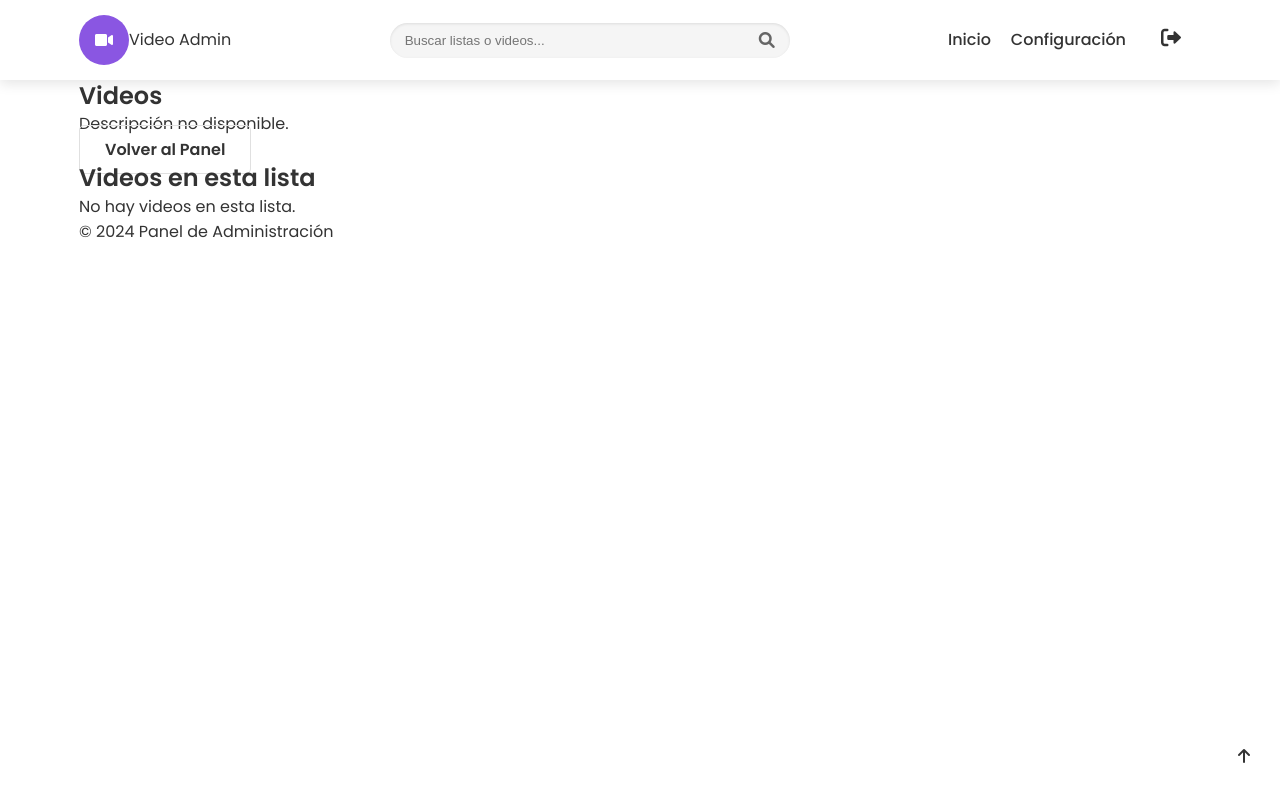
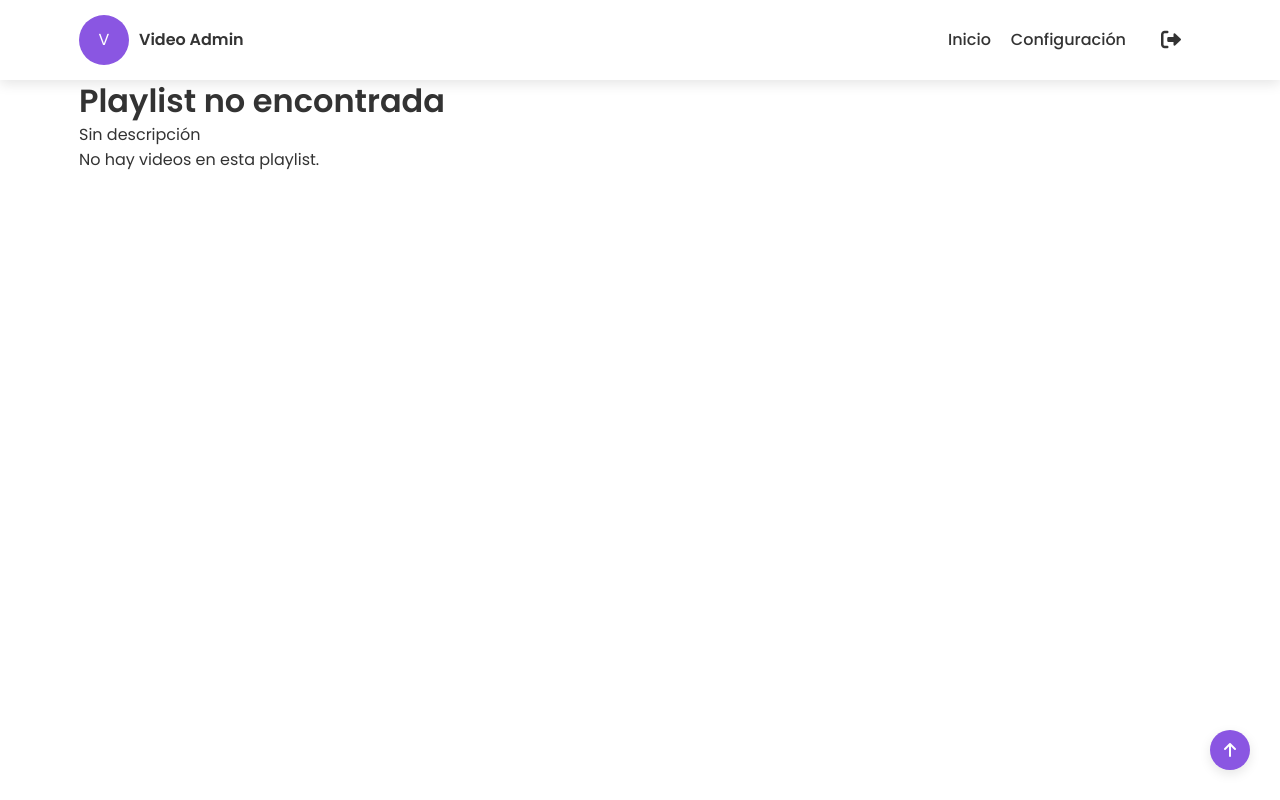
Before and after one commit to Massteven1/E-commerce, a PHP site: page /views/admin/view_playlist.php in a window 1280 px wide. Run offline with PHP 8.4, Linux system fonts and the light colour scheme.

Commit message:
Upload and list management fixed.

```diff
--- a/views/admin/index.php
+++ b/views/admin/index.php
@@ -3,7 +3,7 @@
 <head>
     <meta charset="UTF-8">
     <title>Panel de Administración</title>
-    <!-- <link rel="stylesheet" href="/E-commerce/public/css/styles.css"> -->
+    <link rel="stylesheet" href="/E-commerce/public/css/styles.css">
     <link rel="stylesheet" href="https://cdnjs.cloudflare.com/ajax/libs/font-awesome/6.0.0-beta3/css/all.min.css">
 </head>
 <body>
--- a/views/admin/view_playlist.php
+++ b/views/admin/view_playlist.php
@@ -2,97 +2,52 @@
 <html lang="es">
 <head>
     <meta charset="UTF-8">
-    <meta name="viewport" content="width=device-width, initial-scale=1.0">
-    <title>
-        <?php
-        if (isset($playlist) && is_array($playlist) && isset($playlist['name'])) {
-            echo htmlspecialchars($playlist['name']);
-        } else {
-            echo "Videos";
-        }
-        ?>
-    </title>
-    <link rel="stylesheet" href="../../public/css/styles.css">
-    <link rel="stylesheet" href="https://cdnjs.cloudflare.com/ajax/libs/font-awesome/6.0.0/css/all.min.css" integrity="sha512-9usAa10IRO0HhonpyAIVpjrylPvoDwiPUiKdWk5t3PyolY1cOd4DSE0Ga+ri4AuTroPR5aQvXU9xC6qOPnzFeg==" crossorigin="anonymous" referrerpolicy="no-referrer" />
+    <title><?php echo isset($playlist['name']) ? htmlspecialchars($playlist['name']) : 'Playlist'; ?></title>
+    <link rel="stylesheet" href="/E-commerce/public/css/styles.css">
+    <link rel="stylesheet" href="https://cdnjs.cloudflare.com/ajax/libs/font-awesome/6.0.0-beta3/css/all.min.css">
 </head>
 <body>
-
     <header>
         <div class="container">
-            <a href="#" class="logo">
-                <div class="logo-circle" style="background-color: var(--primary-color);">
-                    <i class="fas fa-video"></i>
-                </div>
-                <span>Video Admin</span>
-            </a>
-            <div class="search-bar">
-                <input type="text" placeholder="Buscar listas o videos...">
-                <i class="fas fa-search"></i>
+            <div class="logo">
+                <div class="logo-circle" style="background-color: var(--primary-color);">V</div>
+                <span style="margin-left: 10px; font-weight: 600;">Video Admin</span>
             </div>
             <nav>
                 <ul>
                     <li><a href="index.php?controller=playlist&action=index">Inicio</a></li>
                     <li><a href="#">Configuración</a></li>
-                    <li class="logout"><a href="#"><i class="fas fa-sign-out-alt"></i></a></li>
+                    <li class="logout"><i class="fas fa-sign-out-alt"></i></li>
                 </ul>
             </nav>
         </div>
     </header>
 
-    <section class="playlist-view">
-        <div class="container">
-            <div class="playlist-header">
-                <h1>
-                    <?php
-                    if (isset($playlist) && is_array($playlist) && isset($playlist['name'])) {
-                        echo htmlspecialchars($playlist['name']);
-                    } else {
-                        echo "Videos";
-                    }
-                    ?>
-                </h1>
-                <p>
-                    <?php
-                    if (isset($playlist) && is_array($playlist) && isset($playlist['description'])) {
-                        echo htmlspecialchars($playlist['description']);
-                    } else {
-                        echo "Descripción no disponible.";
-                    }
-                    ?>
-                </p>
-                <a href="index.php?controller=playlist&action=index" class="btn-secondary">Volver al Panel</a>
-            </div>
+    <div class="container">
+        <h1><?php echo isset($playlist['name']) ? htmlspecialchars($playlist['name']) : 'Playlist no encontrada'; ?></h1>
+        <p><?php echo isset($playlist['description']) ? htmlspecialchars($playlist['description']) : 'Sin descripción'; ?></p>
 
-            <div class="video-list">
-                <h2>Videos en esta lista</h2>
-                <?php if (empty($videos)): ?>
-                    <p>No hay videos en esta lista.</p>
-                <?php else: ?>
-                    <div class="products-grid">
-                        <?php foreach ($videos as $video): ?>
-                            <div class="product-card">
-                                <h3><?php echo htmlspecialchars($video['title']); ?></h3>
-                                <video controls width="320" height="240">
-                                    <source src="<?php echo htmlspecialchars($video['file_path']); ?>" type="video/mp4">
-                                    Tu navegador no soporta la reproducción de videos.
-                                </video>
-                            </div>
-                        <?php endforeach; ?>
-                    </div>
-                <?php endif; ?>
-            </div>
-        </div>
-    </section>
+        <?php if (!empty($videos)): ?>
+            <h2>Videos</h2>
+            <ul class="products-grid">
+                <?php foreach ($videos as $video): ?>
+                    <li class="product-card">
+                        <video width="320" height="240" controls>
+                            <source src="<?php echo htmlspecialchars($video['file_path']); ?>" type="video/mp4">
+                            Tu navegador no soporta el elemento de video.
+                        </video>
+                        <h3><?php echo htmlspecialchars($video['title']); ?></h3>
+                        <p><?php echo htmlspecialchars($video['description']); ?></p>
+                    </li>
+                <?php endforeach; ?>
+            </ul>
+        <?php else: ?>
+            <p>No hay videos en esta playlist.</p>
+        <?php endif; ?>
+    </div>
 
-    <footer>
-        <div class="container">
-            <p>&copy; 2024 Panel de Administración</p>
-        </div>
-    </footer>
-
-    <a href="#" class="back-to-top">
-        <i class="fas fa-arrow-up"></i>
-    </a>
-
+    <div class="back-to-top">
+        <a href="index.php?controller=playlist&action=index"><i class="fas fa-arrow-up"></i></a>
+    </div>
 </body>
 </html>
```
Also changed, not shown: controllers/VideoController.php (+36 -42 lines), index.php (added, +30 -0 lines), models/Playlist.php (+8 -0 lines), models/Video.php (+8 -11 lines), 2 other files.
